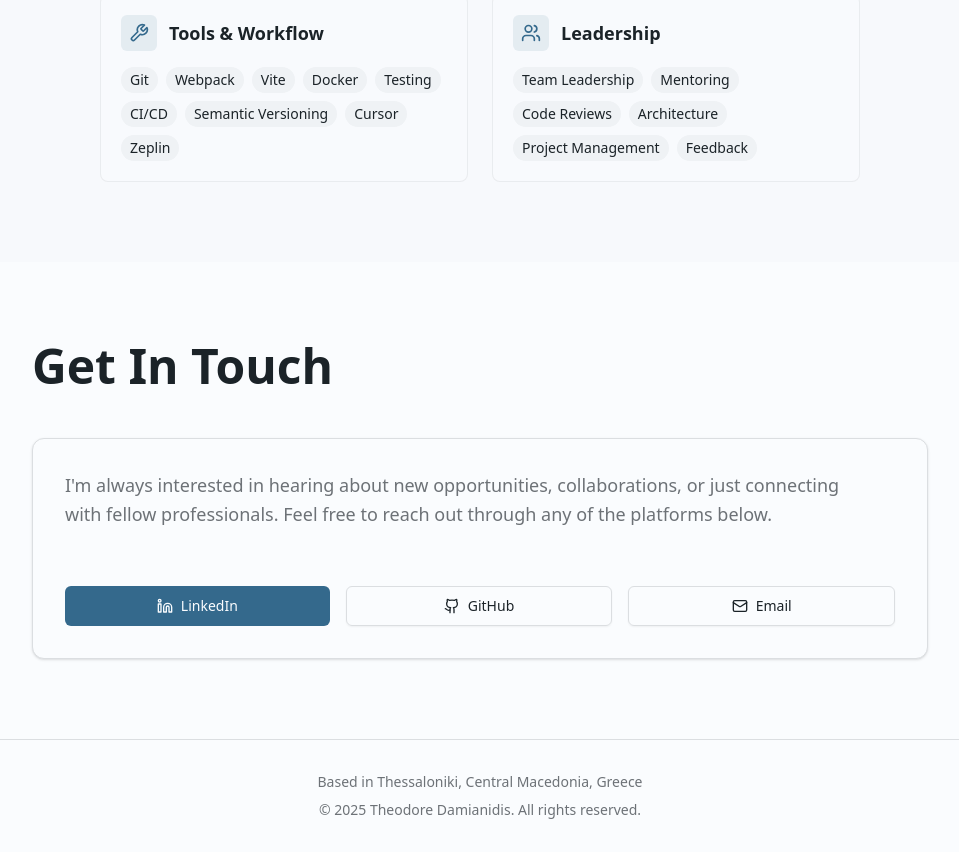
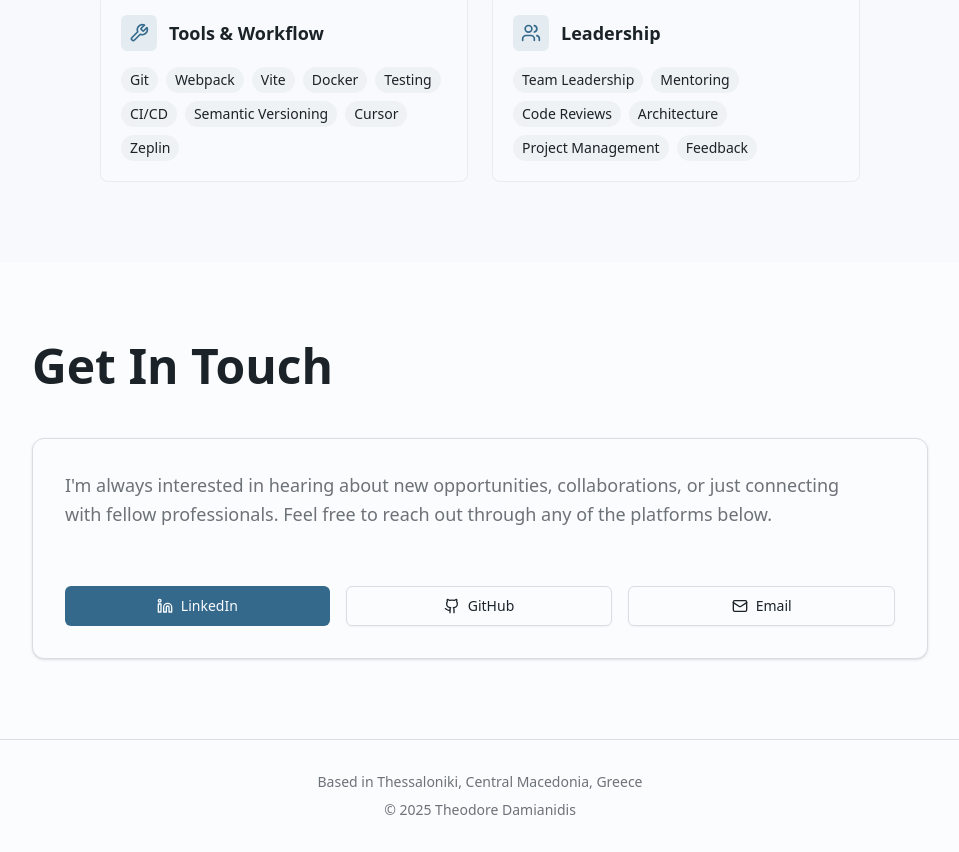
Before and after one commit to theodamia/theodamia.dev, a Next.js app: page / in a window 1280 px wide. Shown: the part 5139-5991 px from the top of the page, without its empty margins (160-1119 px from the left). Built offline with nearby package versions, Linux system fonts and the light colour scheme.

Commit message:
Minor footer text update

```diff
--- a/components/footer.tsx
+++ b/components/footer.tsx
@@ -3,7 +3,7 @@ export function Footer() {
     <footer className='border-border bg-background border-t px-4 py-8'>
       <div className='text-muted-foreground mx-auto max-w-6xl text-center text-sm'>
         <p>Based in Thessaloniki, Central Macedonia, Greece</p>
-        <p className='mt-2'>© 2025 Theodore Damianidis. All rights reserved.</p>
+        <p className='mt-2'>© 2025 Theodore Damianidis</p>
       </div>
     </footer>
   );
```
